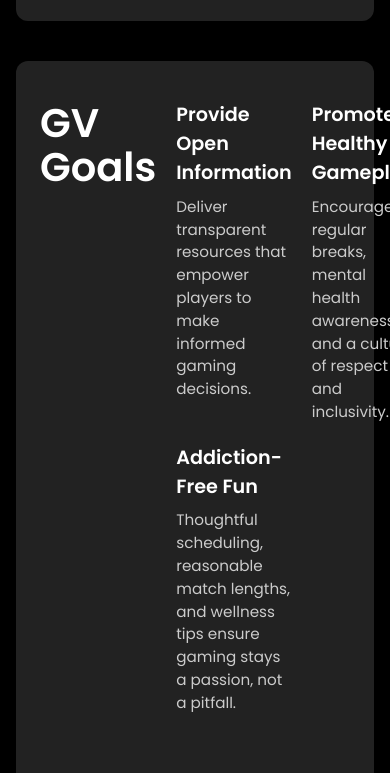
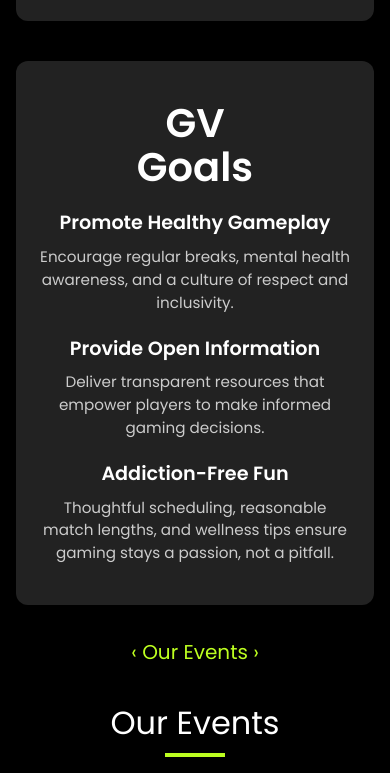
Before and after one commit to Samarsnap/mobile-web-view-, a plain HTML site: page index.html in a window 390 px wide. Shown: the part 1671-2444 px from the top of the page. Drawn offline with nearby package versions, Linux system fonts and the light colour scheme.

Commit message:
Update index.html

```diff
--- a/index.html
+++ b/index.html
@@ -1,3 +1,4 @@
+
 <!DOCTYPE html>
 <html lang="en">
 <head>
@@ -120,8 +121,26 @@
       nav { display:none; }
       .hamburger { display:flex; }
       .top-cards { flex-direction:column; }
-      .goals-card { grid-template-columns:1fr; grid-template-rows:auto auto auto auto;
-                   gap:20px; text-align:left; }
+
+      /* stack and center the goals under the title, reorder per image */
+      .goals-card {
+        display: flex;
+        flex-direction: column;
+        align-items: center;
+        gap: 20px;
+        text-align: center;
+      }
+      .goals-card .title-area,
+      .goals-card .promote,
+      .goals-card .provide,
+      .goals-card .fun {
+        grid-column: auto !important;
+        grid-row: auto !important;
+      }
+      .goals-card .promote { order: 1; }
+      .goals-card .provide { order: 2; }
+      .goals-card .fun     { order: 3; }
+
       .event-card { flex-direction:column; }
       .event-card .event-poster { flex:0 0 auto; width:100%; }
       #team .team-card, #contact .contact-info { max-width:100%; }
@@ -175,13 +194,13 @@
       </div>
       <div class="goals-card" data-aos="zoom-in">
         <div class="title-area"><h2>GV<br>Goals</h2></div>
+        <div class="goal promote" data-aos="fade-up" data-aos-delay="200">
+          <h3>Promote Healthy Gameplay</h3>
+          <p>Encourage regular breaks, mental health awareness, and a culture of respect and inclusivity.</p>
+        </div>
         <div class="goal provide" data-aos="fade-up" data-aos-delay="100">
           <h3>Provide Open Information</h3>
           <p>Deliver transparent resources that empower players to make informed gaming decisions.</p>
-        </div>
-        <div class="goal promote" data-aos="fade-up" data-aos-delay="200">
-          <h3>Promote Healthy Gameplay</h3>
-          <p>Encourage regular breaks, mental health awareness, and a culture of respect and inclusivity.</p>
         </div>
         <div class="goal fun" data-aos="fade-up" data-aos-delay="300">
           <h3>Addiction-Free Fun</h3>
```
